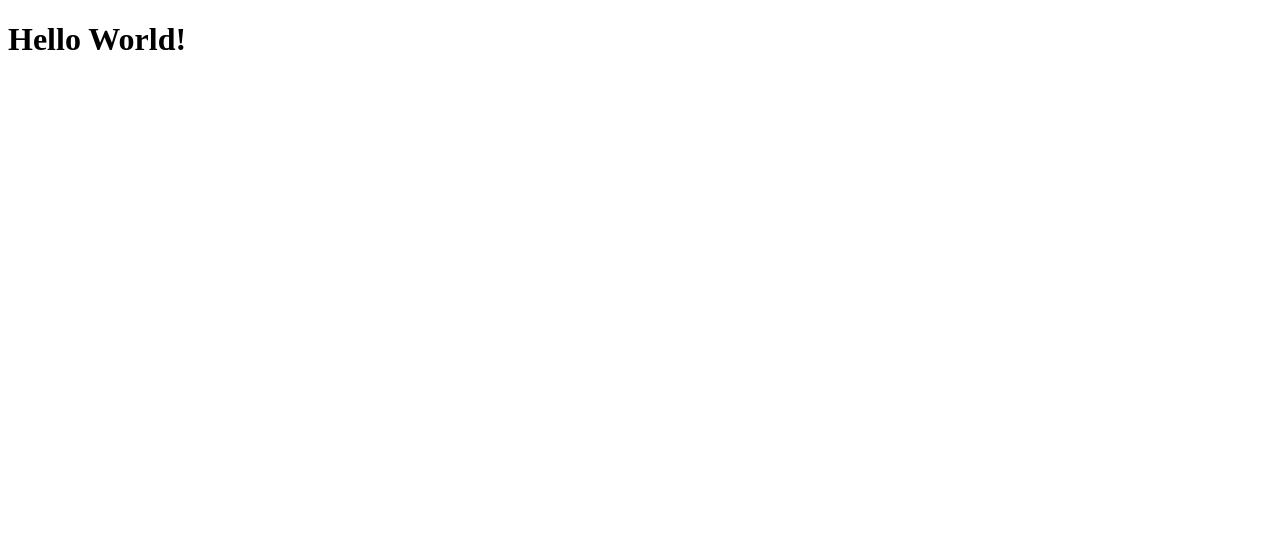
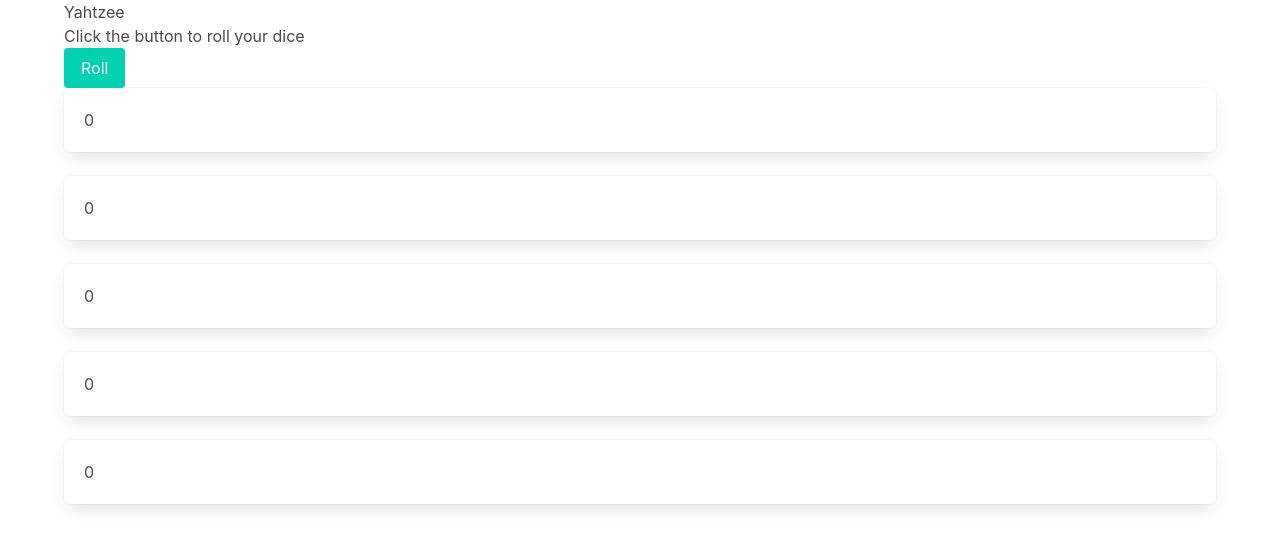
Before and after one commit to joshuaking06/Yahtzee-, a React app: page / in a window 1280 px wide. Shown: the top 548 px of the page. Built offline with nearby package versions, Linux system fonts and the light colour scheme.

Commit message:
random dice generation set up

```diff
--- a/src/components/App.js
+++ b/src/components/App.js
@@ -1,5 +1,6 @@
-import React from 'react'
+import React, { useState } from 'react'
 import Calculator from '../lib/Calculator'
+import DiceBox from './DiceBox'
 
 const dice = [ 5, 1, 3, 4, 6 ]
 console.log(Calculator.calcTopNum(5, dice), 'topNumSection')
@@ -12,9 +13,33 @@
 console.log(Calculator.smallStraight(dice), 'small straight')
 
 const App = () => {
+	const [ dice, setDice ] = useState([
+		{
+			num: 0,
+			inPlay: true
+		},
+		{
+			num: 0,
+			inPlay: true
+		},
+		{
+			num: 0,
+			inPlay: true
+		},
+		{
+			num: 0,
+			inPlay: true
+		},
+		{
+			num: 0,
+			inPlay: true
+		}
+	])
+
 	return (
-		<div>
-			<h1>Hello World!</h1>
+		<div className="container">
+			<h1>Yahtzee</h1>
+			<DiceBox dice={dice} setDice={setDice} />
 		</div>
 	)
 }
--- /dev/null
+++ b/src/components/DiceBox.js
@@ -0,0 +1,28 @@
+import React, { useState } from 'react'
+import { S_IXGRP } from 'constants'
+
+const DiceBox = ({ dice, setDice }) => {
+	const rollDice = () => {
+		const newDice = dice.map((die) => {
+			if (die.inPlay === false) return die
+			return { ...die, num: Math.floor(Math.random() * 6) + 1 }
+		})
+		setDice(newDice)
+	}
+
+	return (
+		<div>
+			<h3>Click the button to roll your dice</h3>
+			<button className="button is-primary" onClick={rollDice}>
+				Roll
+			</button>
+			{dice.map((die) => (
+				<div key={Math.random().toString(6)} className="box">
+					{die.num}
+				</div>
+			))}
+		</div>
+	)
+}
+
+export default DiceBox
--- a/src/index.js
+++ b/src/index.js
@@ -1,6 +1,7 @@
 import React from 'react'
 import ReactDOM from 'react-dom'
 
+import 'bulma'
 import './style.scss'
 import App from './components/App'
 
```
